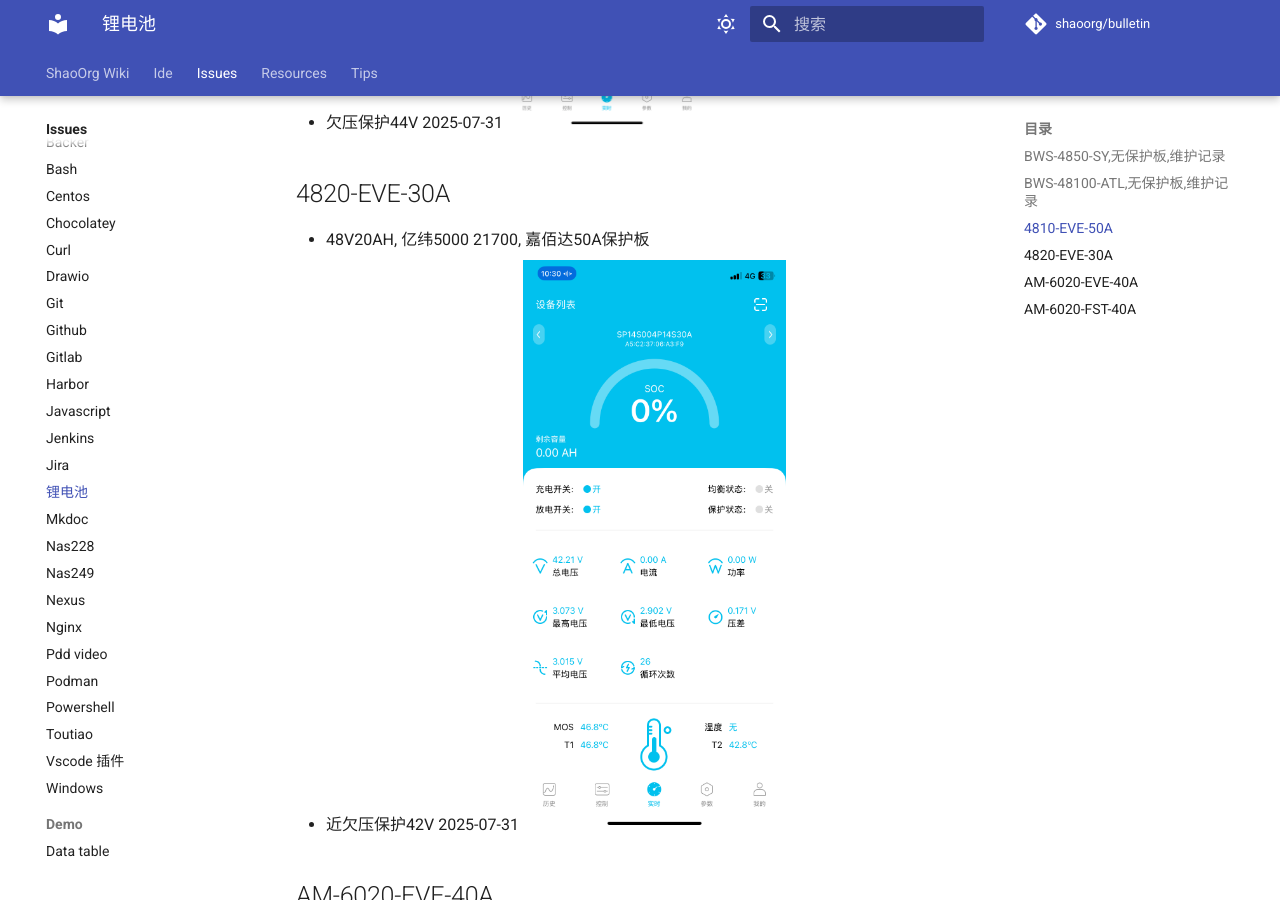
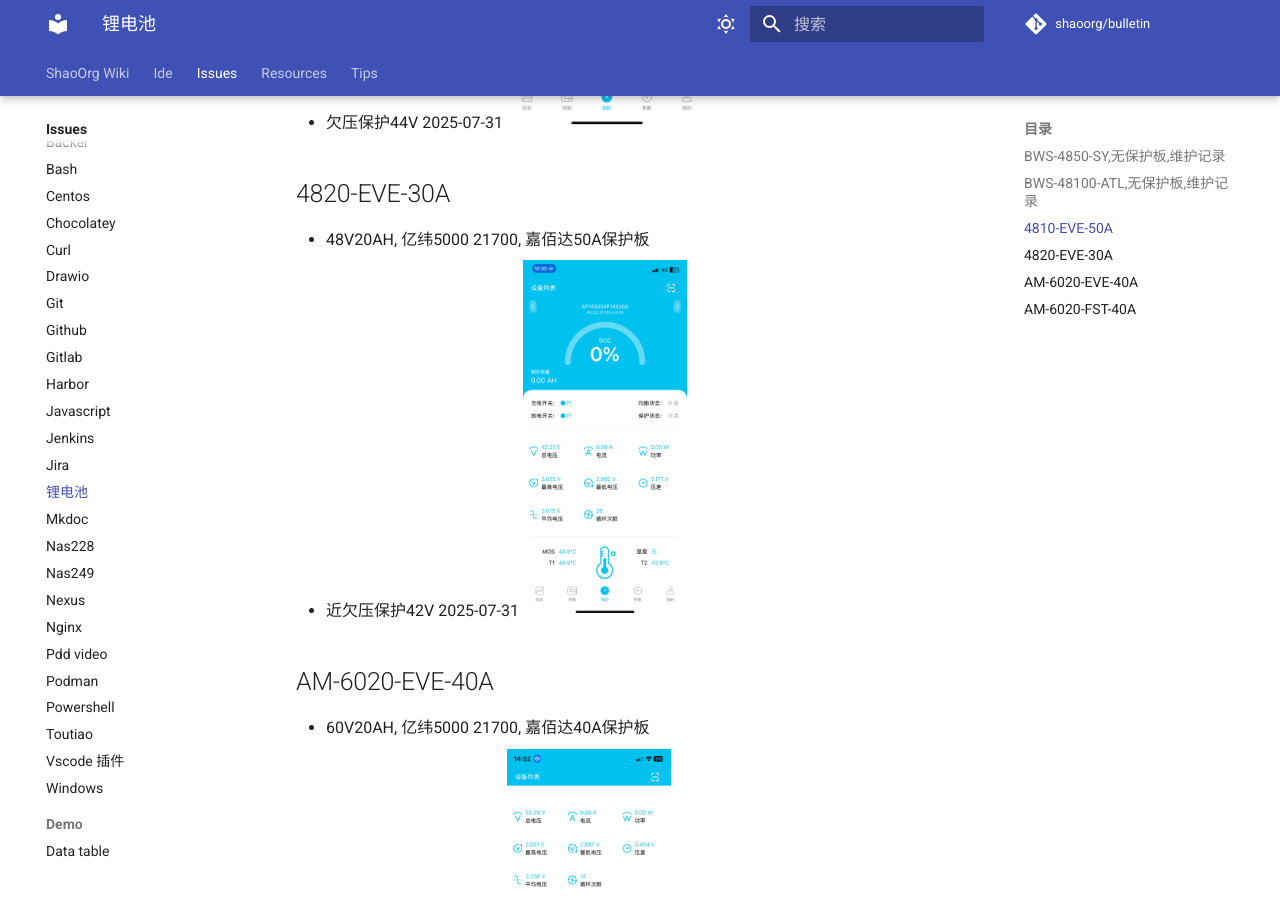
Before and after one commit to ShaoOrg/bulletin, an MkDocs documentation site: the page built from docs/issues/lithium-battery.md, in a window 1280 px wide and 900 px high, scrolled down 850 px. Built offline with MkDocs 1.6.1 and Material for MkDocs 9.7.7, drawn with Linux system fonts in a browser that asks for light colours; comment, search, counter and statistics services are not loaded.

Commit message:
NOCR: foo

```diff
--- a/docs/issues/lithium-battery.md
+++ b/docs/issues/lithium-battery.md
@@ -10,16 +10,16 @@
 ## 4820-EVE-30A
 - 48V20AH, 亿纬5000 21700, 嘉佰达50A保护板
 - 近欠压保护42V 2025-07-31
-![近欠压保护42V](./images/4820-EVE-30A-under-voltage-protection.PNG){width=40%}
+![近欠压保护42V](./images/4820-EVE-30A-under-voltage-protection.PNG){width=25%}
 
 ## AM-6020-EVE-40A
 - 60V20AH, 亿纬5000 21700, 嘉佰达40A保护板
 - 欠压保护55V 2025-08-01
-![欠压保护55V](./images/AM-6020-EVE-40保护电压.PNG){width="40%"}
+![欠压保护55V](./images/AM-6020-EVE-40保护电压.PNG){width="25%"}
 - 近欠压保护55V 2025-08-01
-![近欠压保护55V](./images/AM-6020-EVE-40近保护电压.PNG){height="200px" width="50%"}
+![近欠压保护55V](./images/AM-6020-EVE-40近保护电压.PNG){width="25%"}
 
 ## AM-6020-FST-40A
 - 60V20AH, 福斯特2500 18650, 嘉佰达40A保护板
 - 近欠压保护59V 2025-08-01
-![近欠压保护59V](./images/AM-6020-FST-40近保护电压.PNG){height="200px" width=50%}
+![近欠压保护59V](./images/AM-6020-FST-40近保护电压.PNG){width=25%}
```
